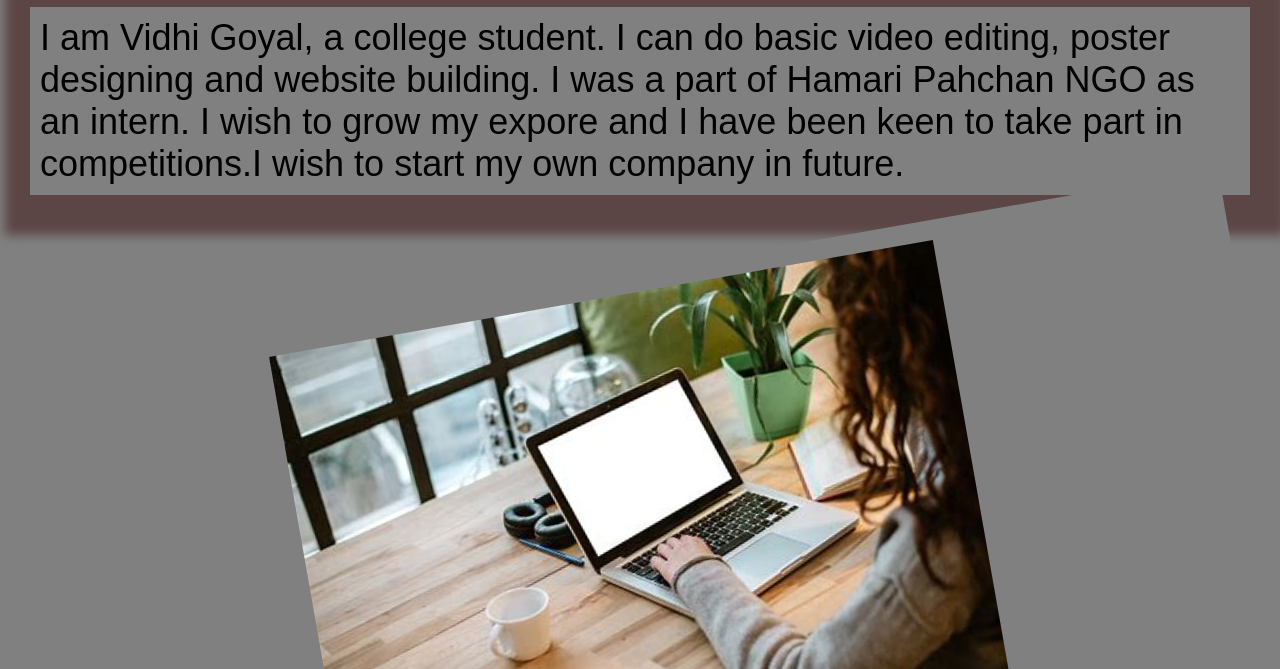
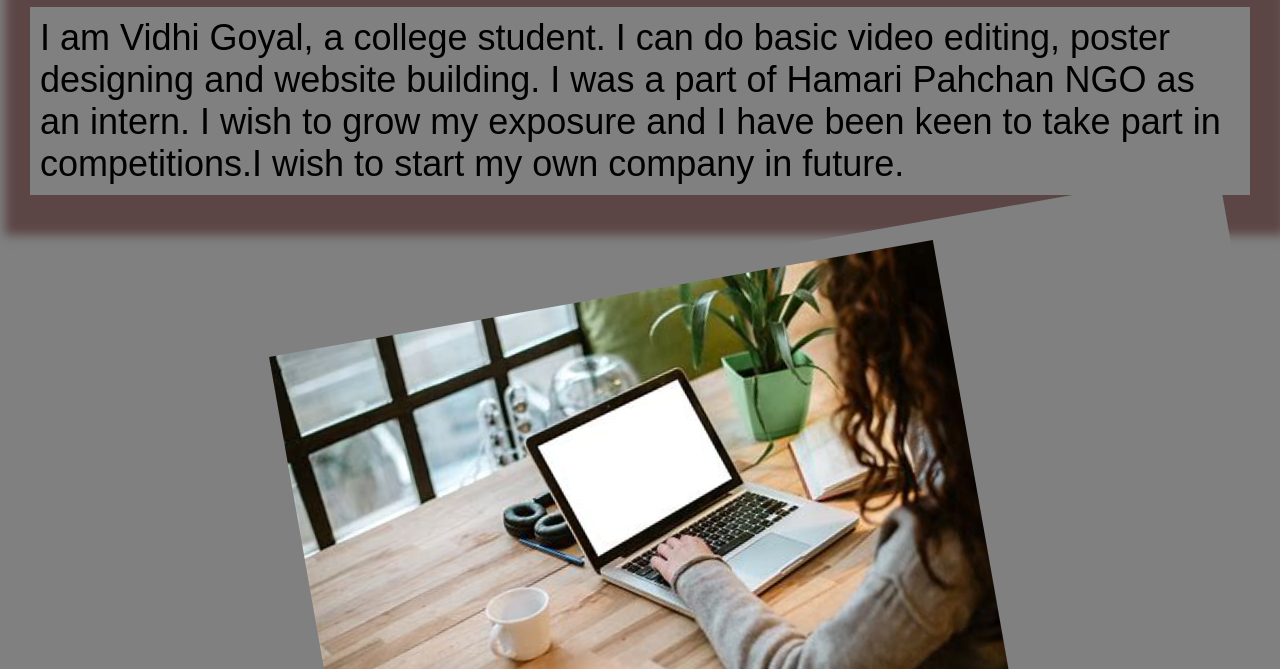
Before and after one commit to vidhi1502/portfolio-, a plain HTML site: page index.html in a window 1280 px wide. Shown: the part 131-800 px from the top of the page. Drawn offline with Linux system fonts and the light colour scheme; a web font is replaced by a local one.

Commit message:
Update index.html

```diff
--- a/index.html
+++ b/index.html
@@ -21,7 +21,7 @@
     </nav>
     <section class="sect1">
        <h3> Hello everyone! </h3>
-        <p>I am Vidhi Goyal, a college student. I can do basic video editing, poster designing and website building. I was a part of Hamari Pahchan NGO as an intern. I wish to grow my expore and I have been keen to take part in competitions.I wish to start my own company in future.</p>
+        <p>I am Vidhi Goyal, a college student. I can do basic video editing, poster designing and website building. I was a part of Hamari Pahchan NGO as an intern. I wish to grow my exposure and I have been keen to take part in competitions.I wish to start my own company in future.</p>
     </section>
     <section class="sect2">
         <img src="comp.jpg" alt="">
```
